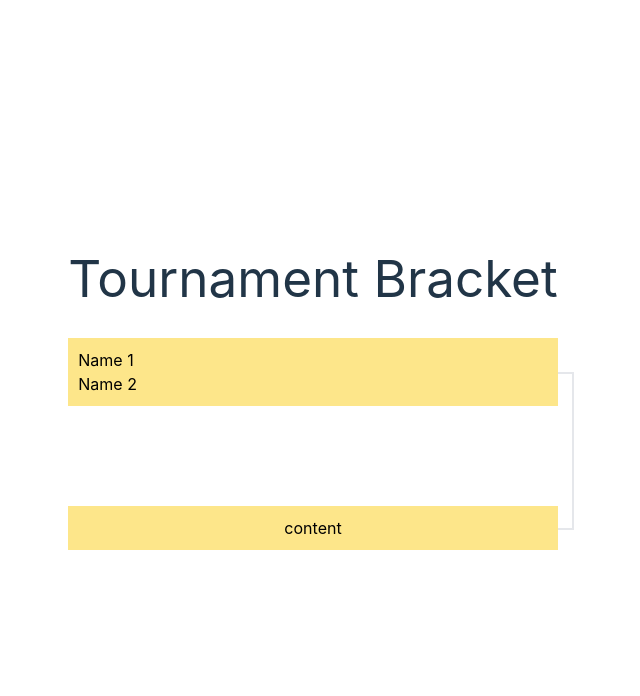
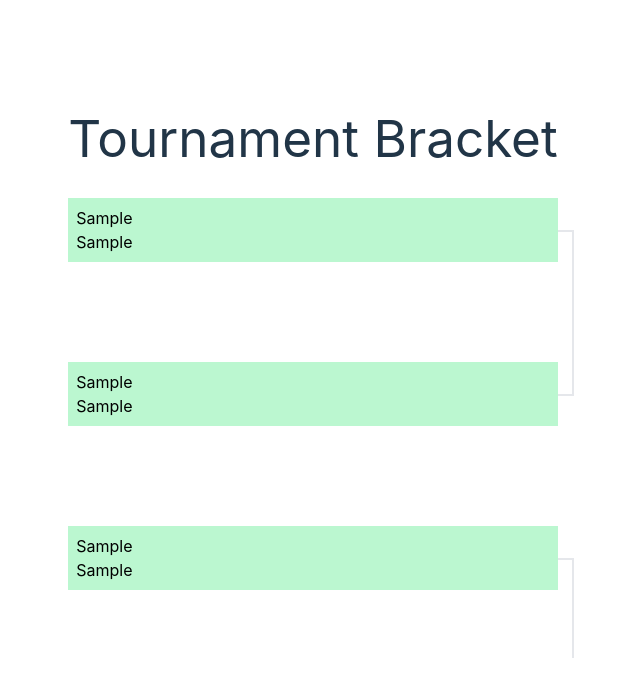
Before and after one commit to mattbanh/tournament-bracket, a React (Vite) app: page / in a window 1280 px wide. Both pictures are taken after typing "Sample", "Sample", "Sample", "Sample", "Sample", "Sample" into the empty fields and a click on the button "Start Tournament". Shown: the top 696 px of the page, without its empty margins (327-967 px from the left). Built offline with nearby package versions, Linux system fonts and the light colour scheme.

Commit message:
built dynamically created bracket based on form input

```diff
--- a/src/App.jsx
+++ b/src/App.jsx
@@ -18,6 +18,7 @@ function App() {
     P7: "",
     P8: "",
   });
+
   const players = Object.keys(values);
   const handleInputChange = (e) => {
     const { name, value } = e.target;
--- a/src/components/Bracket/Bracket.jsx
+++ b/src/components/Bracket/Bracket.jsx
@@ -1,25 +1,65 @@
 // 6:30 1.5 hours
 
-function Bracket({ values }) {
-  console.log(values);
+function Bracket({ players }) {
+  const getPlayerKeys = (players) => {
+    let playerKeys = [];
+    let allKeys = Object.keys(players);
+    for (let i = 0; i < allKeys.length; i++) {
+      if (players[allKeys[i]]) {
+        playerKeys.push(allKeys[i]);
+      }
+    }
+    return playerKeys;
+  };
+  const createBracket = (players) => {
+    const playerKeys = getPlayerKeys(players);
+    // console.log(playerKeys);
+    return playerKeys.map((key, i) => {
+      if (i % 2 === 0) {
+        return (
+          <li key={key} className="relative mb-[100px]">
+            <div
+              className={
+                (i + 2) % 4 !== 0
+                  ? "p-2  bg-green-200 before:absolute before:border-t-2 before:w-full before:left-4 before:top-1/2 before:-z-10 after:absolute after:border-r-2 after:h-[100px] after:-right-4 after:top-1/2"
+                  : "p-2  bg-green-200 before:absolute before:border-t-2 before:w-full before:left-4 before:top-1/2 before:-z-10 after:absolute after:border-r-2 after:h-[100px] after:-right-4 after:bottom-1/2"
+              }
+            >
+              <div className="flex flex-col text-left">
+                <span className="text-black">{players[key]}</span>
+                <span className="text-black">{players[playerKeys[i + 1]]}</span>
+              </div>
+            </div>
+          </li>
+        );
+      }
+    });
+  };
+
   return (
     <section>
       <h1 className="mb-8">Tournament Bracket</h1>
       <div className="w-full">
         <ul className="relative">
+          {players && createBracket(players)}
+          {/* {Object.keys(players).map((player, i) => (
+            <div key={player}>
               <li className="relative mb-[100px]">
                 <div className="p-2 border-amber-200 border-2 bg-amber-200 before:absolute before:border-t-2 before:w-full before:left-4 before:top-1/2 before:-z-10 after:absolute after:border-r-2 after:h-[100px] after:-right-4 after:top-1/2">
                   <div className="flex flex-col text-left">
-                <span className="text-black">Name 1</span>
-                <span className="text-black">Name 2</span>
+                    <span className="text-black">{players[player]}</span>
+                    <span className="text-black">{player}</span>
                   </div>
                 </div>
               </li>
-          <li className="relative">
+              <li className="relative mb-[100px]">
                 <div className="p-2 border-amber-200 border-2 bg-amber-200 before:absolute before:border-t-2 before:w-full before:left-4 before:top-1/2 before:-z-10 after:absolute after:border-r-2 after:h-[100px] after:-right-4 after:bottom-1/2">
-              <span className="text-black">content</span>
+                  <span className="text-black">{i}</span>
+                  <span className="text-black">{i}</span>
                 </div>
               </li>
+            </div>
+          ))} */}
         </ul>
       </div>
     </section>
```
Lines whose indentation alone changed are shown as unchanged.
